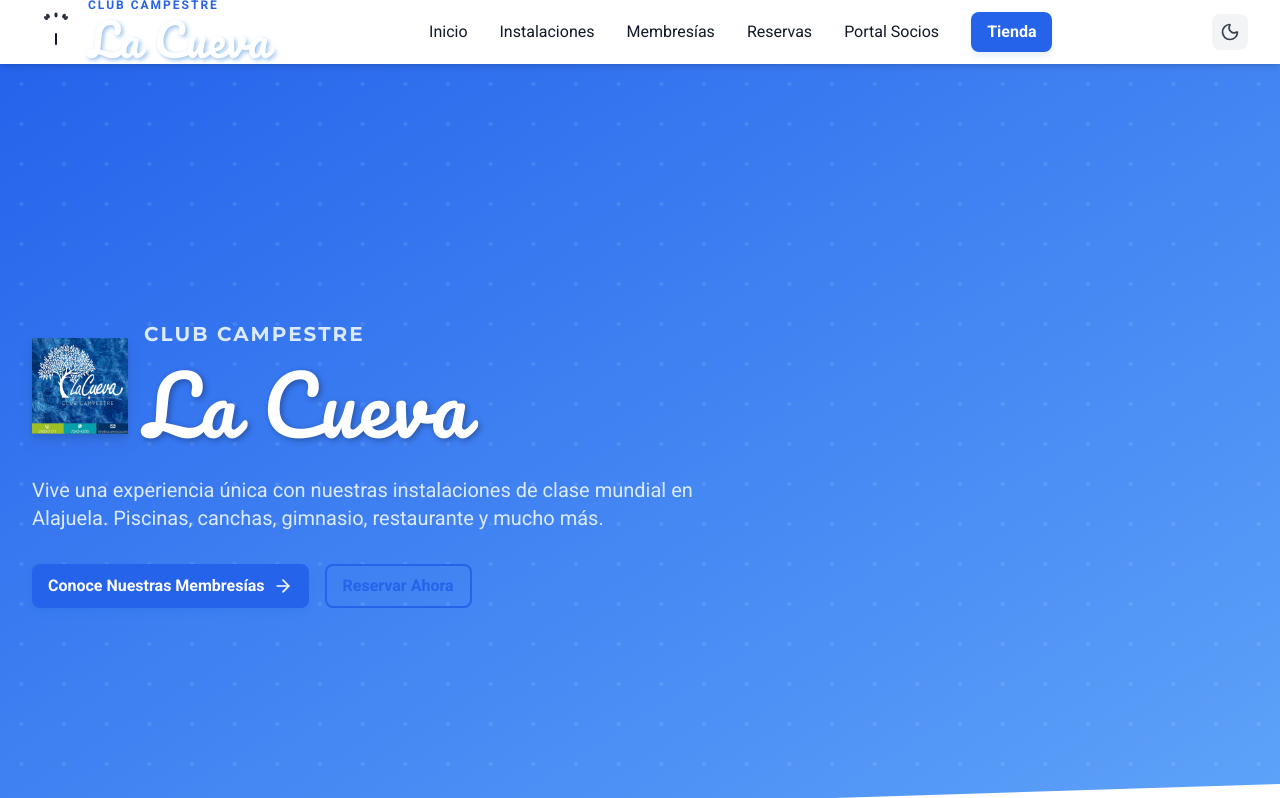
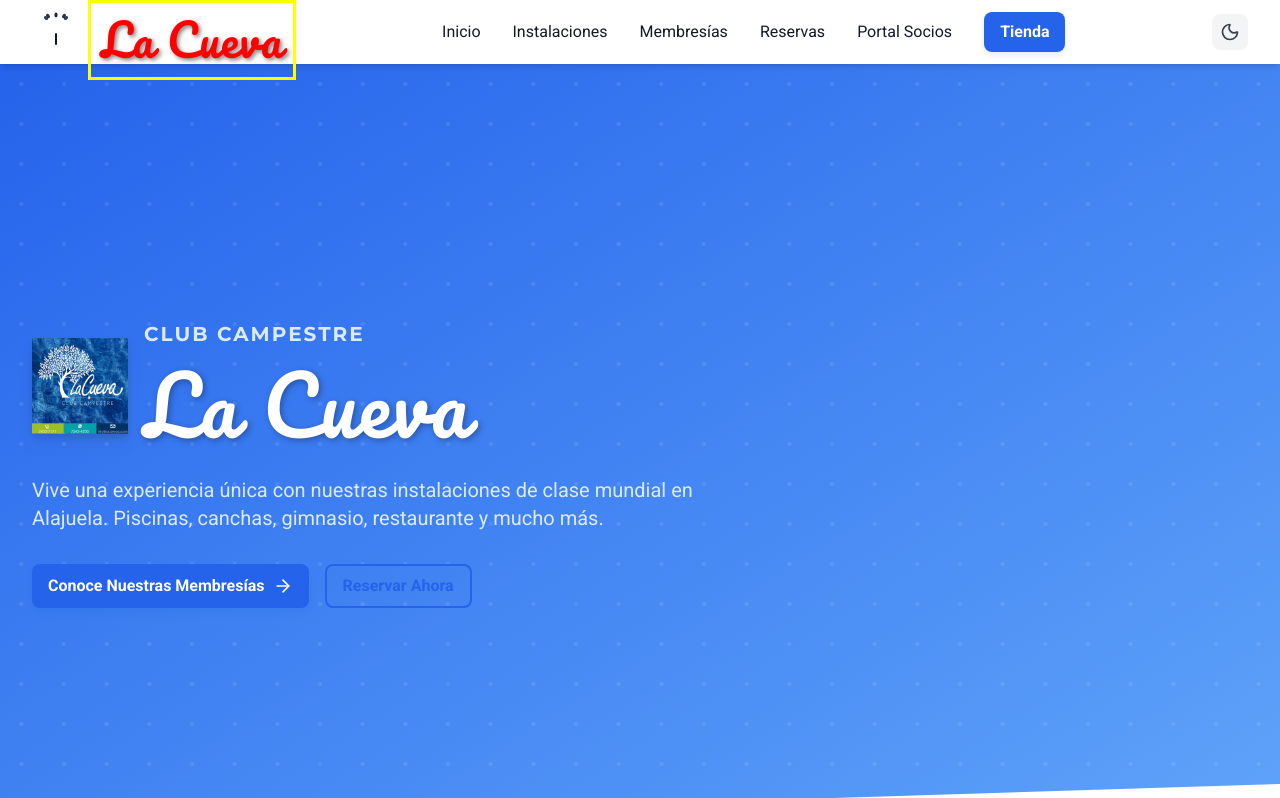
Before and after one commit to cesarluiscr/lacueva-club, a React (Vite) app in the folder frontend/: page / in a window 1280 px wide. Shown: the top 798 px of the page. Built offline with nearby package versions, Linux system fonts and the light colour scheme.

Commit message:
DEBUG: Cambiar color a rojo y agregar borde amarillo

```diff
--- a/frontend/src/components/Navbar.jsx
+++ b/frontend/src/components/Navbar.jsx
@@ -38,11 +38,13 @@
                 fontFamily: "'Pacifico', cursive",
                 fontSize: '2.8rem',
                 fontWeight: '400',
-                color: 'white',
-                textShadow: '2px 2px 4px rgba(0, 102, 204, 0.4)',
+                color: '#FF0000',
+                textShadow: '2px 2px 4px rgba(0, 0, 0, 0.5)',
                 letterSpacing: '1px',
                 lineHeight: '1.2',
-                display: 'block'
+                display: 'block',
+                border: '3px solid yellow',
+                padding: '10px'
               }}>La Cueva</span>
             </div>
           </Link>
```
Also changed, not shown: 2 other files (tests, documents, lock files or other folders).
